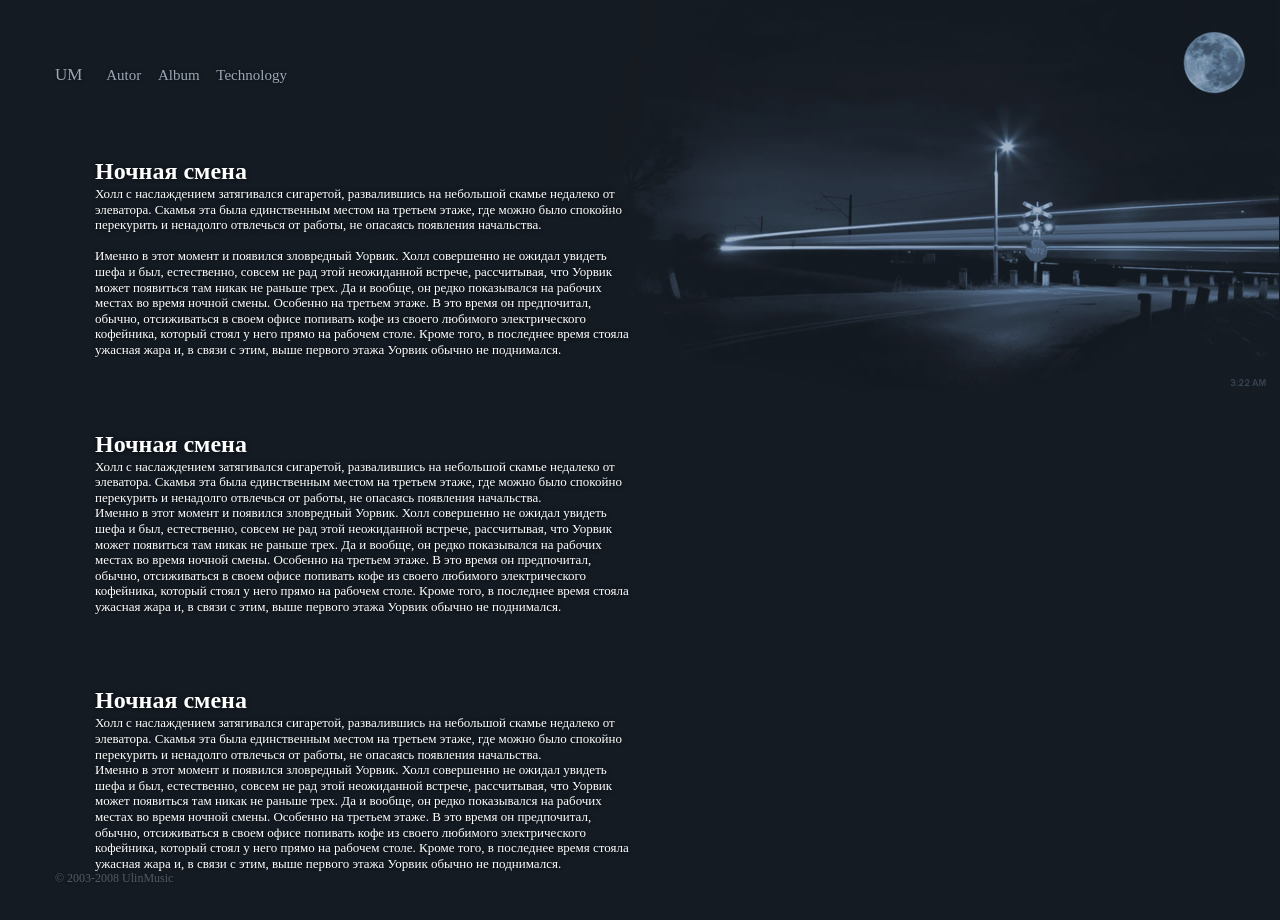
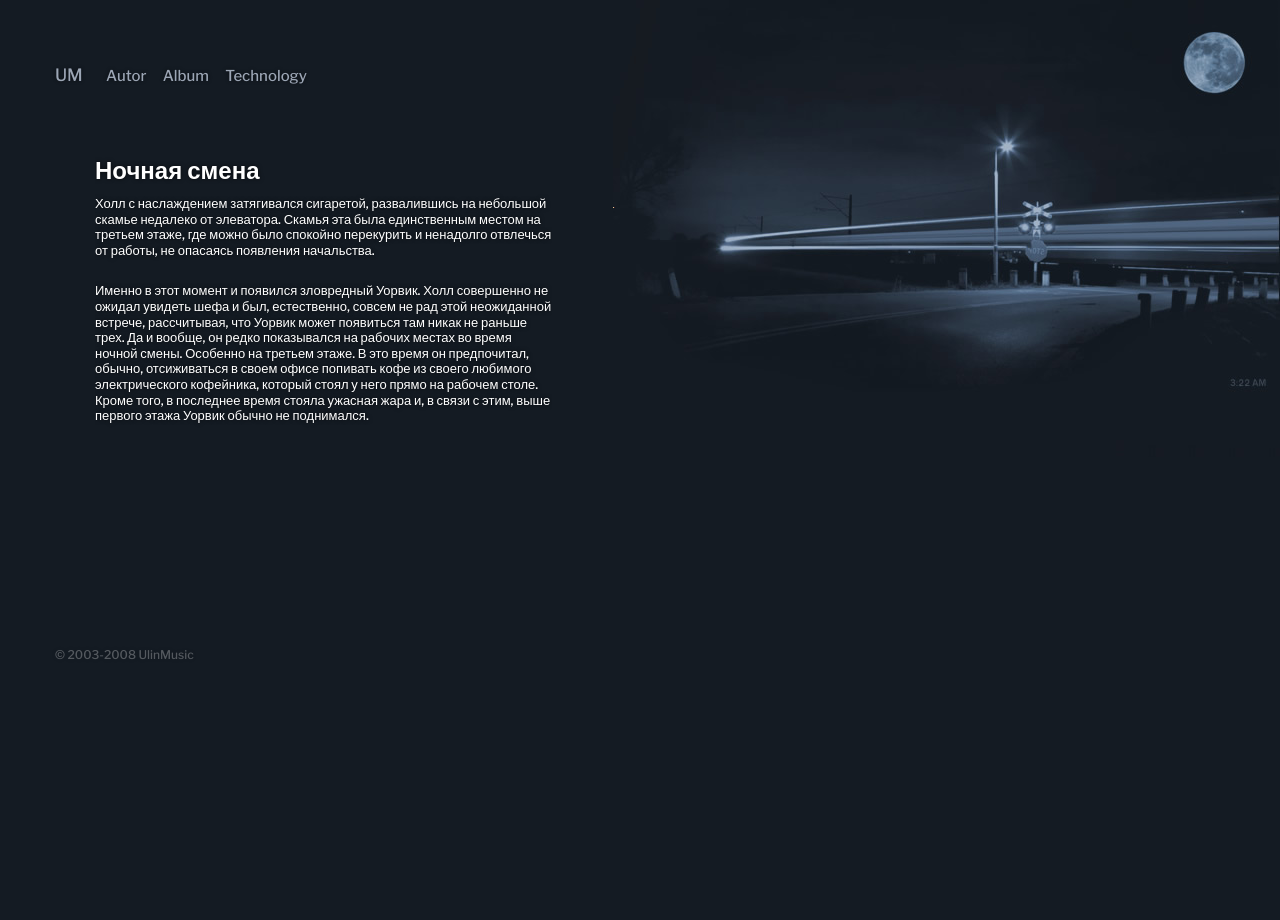
Before and after one commit to AlekseyShemyako/homework_6, a plain HTML site: page index.html in a window 1280 px wide. After the commit the page ends 800 px from the top, so only its background shows below. Drawn offline with nearby package versions, Linux system fonts and the light colour scheme.

Commit message:
rework, end clean

```diff
--- a/assets/main.css
+++ b/assets/main.css
@@ -1,17 +1,9 @@
+@import url('https://fonts.googleapis.com/css?family=Libre+Franklin:500&display=swap');
 body {
+	font-family: 'Libre Franklin', sans-serif;
 	margin: 0;
 	background-color: #141b23;
 	background-image: url("./image/background.png");
-}
-ul {
-	padding: 0;
-	margin: 0;
-}
-p {
-	margin: 0;
-}
-h2 {
-	margin: 0;
 }
 .container {
 	background-image: url("./image/bitmap.png");
@@ -24,6 +16,8 @@ h2 {
 	padding-right: 55px;
 }
 .navigation-menu {
+	padding: 0;
+	margin: 0;
 	font-size: 15px;
 	opacity: 0.87;
 	color: #b1bbcb;
@@ -38,10 +32,12 @@ h2 {
 	margin-right: 20px;
 	font-size: 17px;
 }
-.card {
+.content {
 	padding-top: 71px;
 	padding-left: 40px;
-	max-width: calc(457px + 80px);
+}
+.card {
+	max-width: 457px;
 	overflow: hidden;
 	text-shadow: 0 0 4px rgba(0, 0, 0, 0.65);
 	color: #ffffff;
@@ -50,14 +46,21 @@ h2 {
 	font-size: 16px;
 	line-height: 30px;
 }
-.card-body {
+.card-header h2 {
+	margin-top: 0;
+	margin-bottom: 10px;
+}
+.card-body p {
+	margin-top: 0;
+	margin-bottom: 25px;
 	font-size: 13px;
 	line-height: 15.6px;
 }
-
-.footer {
+.footer p {
+	margin: 0;
 	opacity: 0.27;
 	text-shadow: 0 0 4px rgba(0, 0, 0, 0.65);
 	color: #ffffff;
 	font-size: 12px;
+	padding-top: 198px;
 }
--- a/index.html
+++ b/index.html
@@ -17,34 +17,7 @@
 				</ul>
 			</nav>
 		</header>
-		<main>
-			<article class="card">
-				<header class="card-header">
-					<h2>Ночная смена</h2>
-				</header>
-				<main class="card-body">
-					<p>
-						Холл с наслаждением затягивался сигаретой, развалившись на небольшой скамье недалеко от элеватора. Скамья эта была единственным местом на третьем этаже, где можно было спокойно перекурить и ненадолго отвлечься от работы, не опасаясь появления начальства.
-					</p>
-					<br>
-					<p>
-						Именно в этот момент и появился зловредный Уорвик. Холл совершенно не ожидал увидеть шефа и был, естественно, совсем не рад этой неожиданной встрече, рассчитывая, что Уорвик может появиться там никак не раньше трех. Да и вообще, он редко показывался на рабочих местах во время ночной смены. Особенно на третьем этаже. В это время он предпочитал, обычно, отсиживаться в своем офисе попивать кофе из своего любимого электрического кофейника, который стоял у него прямо на рабочем столе. Кроме того, в последнее время стояла ужасная жара и, в связи с этим, выше первого этажа Уорвик обычно не поднимался.
-					</p>
-				</main>
-			</article>
-			<article class="card">
-				<header class="card-header">
-					<h2>Ночная смена</h2>
-				</header>
-				<main class="card-body">
-					<p>
-						Холл с наслаждением затягивался сигаретой, развалившись на небольшой скамье недалеко от элеватора. Скамья эта была единственным местом на третьем этаже, где можно было спокойно перекурить и ненадолго отвлечься от работы, не опасаясь появления начальства.
-					</p>
-					<p>
-						Именно в этот момент и появился зловредный Уорвик. Холл совершенно не ожидал увидеть шефа и был, естественно, совсем не рад этой неожиданной встрече, рассчитывая, что Уорвик может появиться там никак не раньше трех. Да и вообще, он редко показывался на рабочих местах во время ночной смены. Особенно на третьем этаже. В это время он предпочитал, обычно, отсиживаться в своем офисе попивать кофе из своего любимого электрического кофейника, который стоял у него прямо на рабочем столе. Кроме того, в последнее время стояла ужасная жара и, в связи с этим, выше первого этажа Уорвик обычно не поднимался.
-					</p>
-				</main>
-			</article>
+		<main class="content">
 			<article class="card">
 				<header class="card-header">
 					<h2>Ночная смена</h2>
@@ -60,7 +33,9 @@
 			</article>
 		</main>
 		<footer class="footer">
-			<span>© 2003-2008 UlinMusic</span>
+			<p>
+				© 2003-2008 UlinMusic
+			</p>
 		</footer>
 	</div>
 </body>
```
